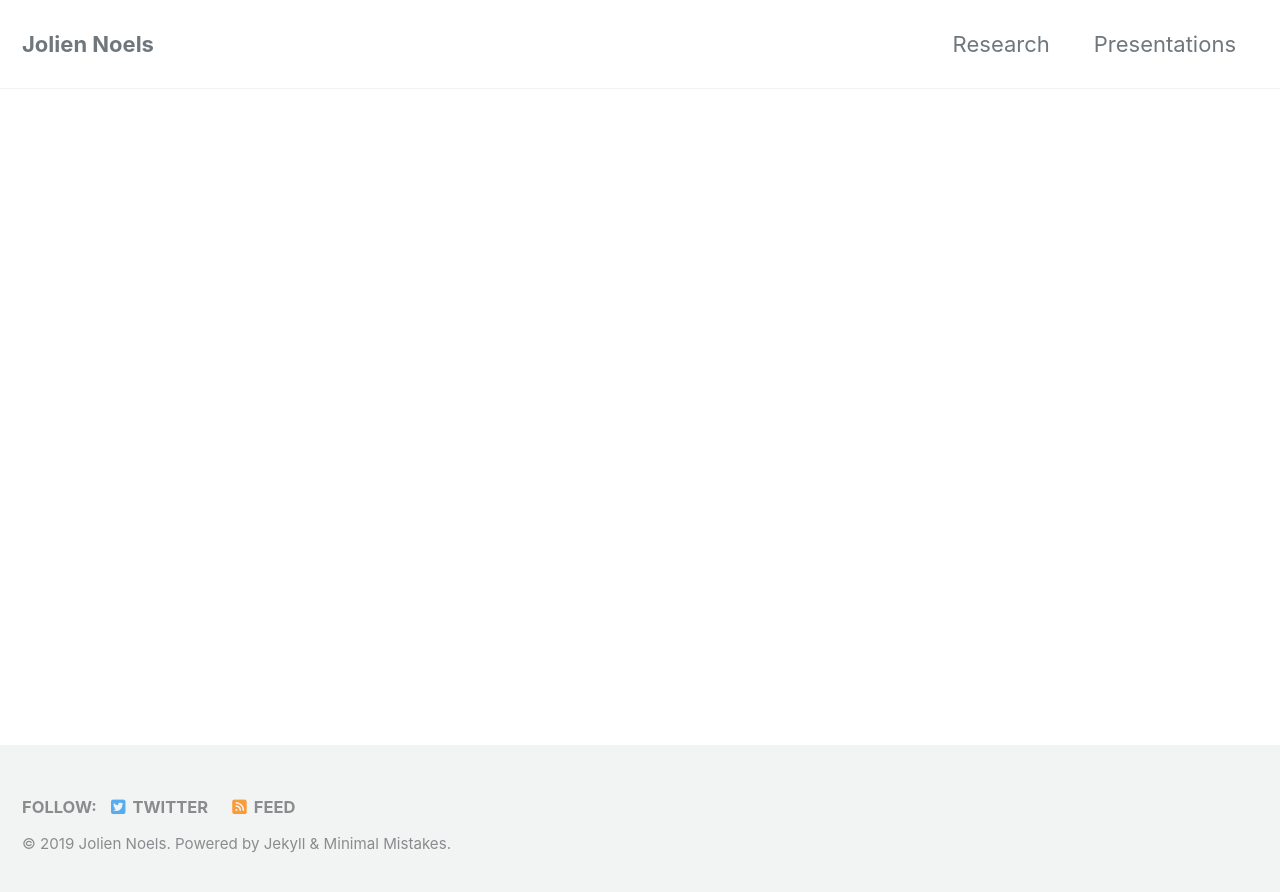
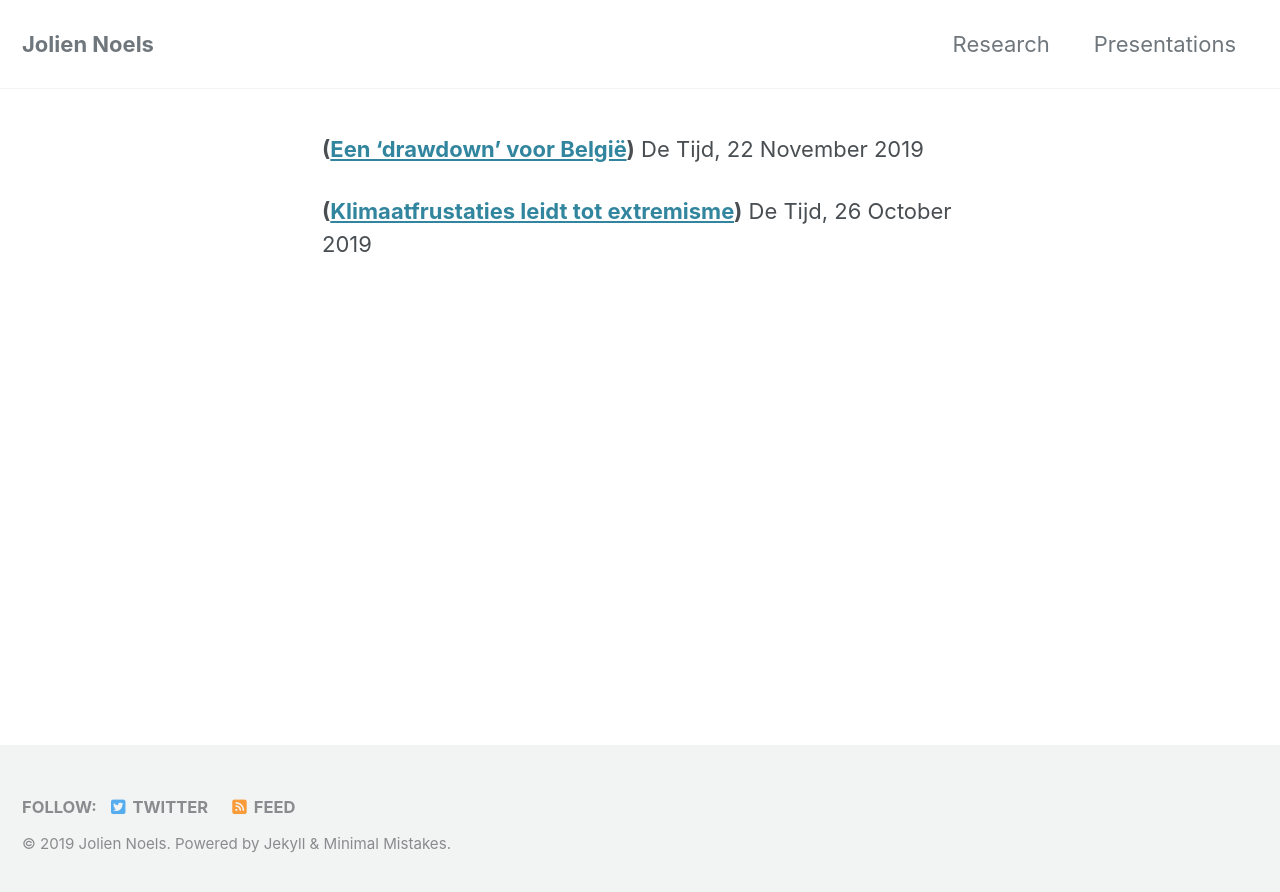
Before and after one commit to JolienNoels/joliennoels.github.io, a Jekyll site: the page built from _pages/articles.md, in a window 1280 px wide. Shown: the top 892 px of the page. Built offline with Jekyll 4.4.1, drawn with Linux system fonts in a browser that asks for light colours; cached includes are drawn as plain includes; nearby versions of some CDN libraries.

Commit message:
Update articles.md

```diff
--- a/_pages/articles.md
+++ b/_pages/articles.md
@@ -2,3 +2,7 @@
 layout: archive
 permalink: /articles/
 ---
+
+**([Een 'drawdown' voor België](https://www.tijd.be/opinie/column/een-drawdown-voor-belgie/10184666.html?rc_source=tijd&rc_medium=unknown&rc_content=article-list))** De Tijd, 22 November 2019
+
+**([Klimaatfrustaties leidt tot extremisme](https://www.tijd.be/nieuws/archief/klimaatfrustratie-leidt-tot-extremisme/10176119))** De Tijd, 26 October 2019
```
